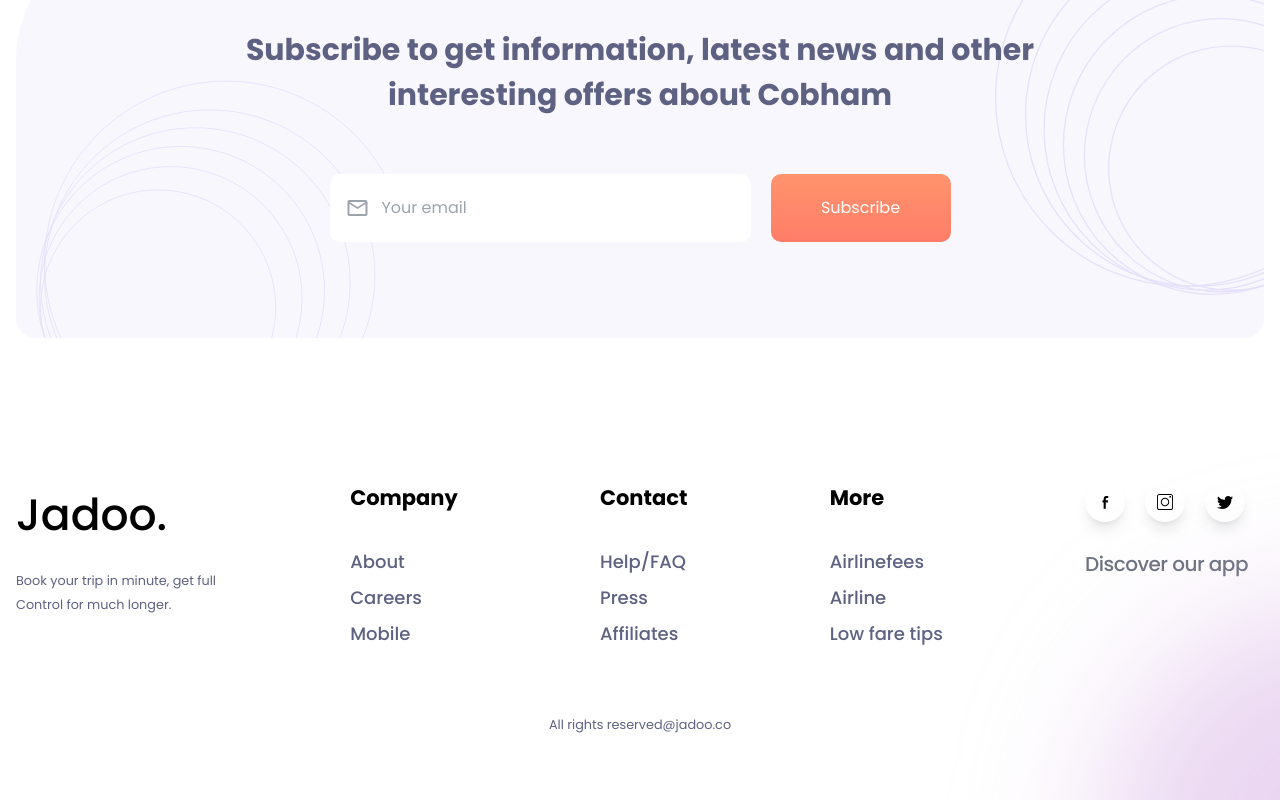
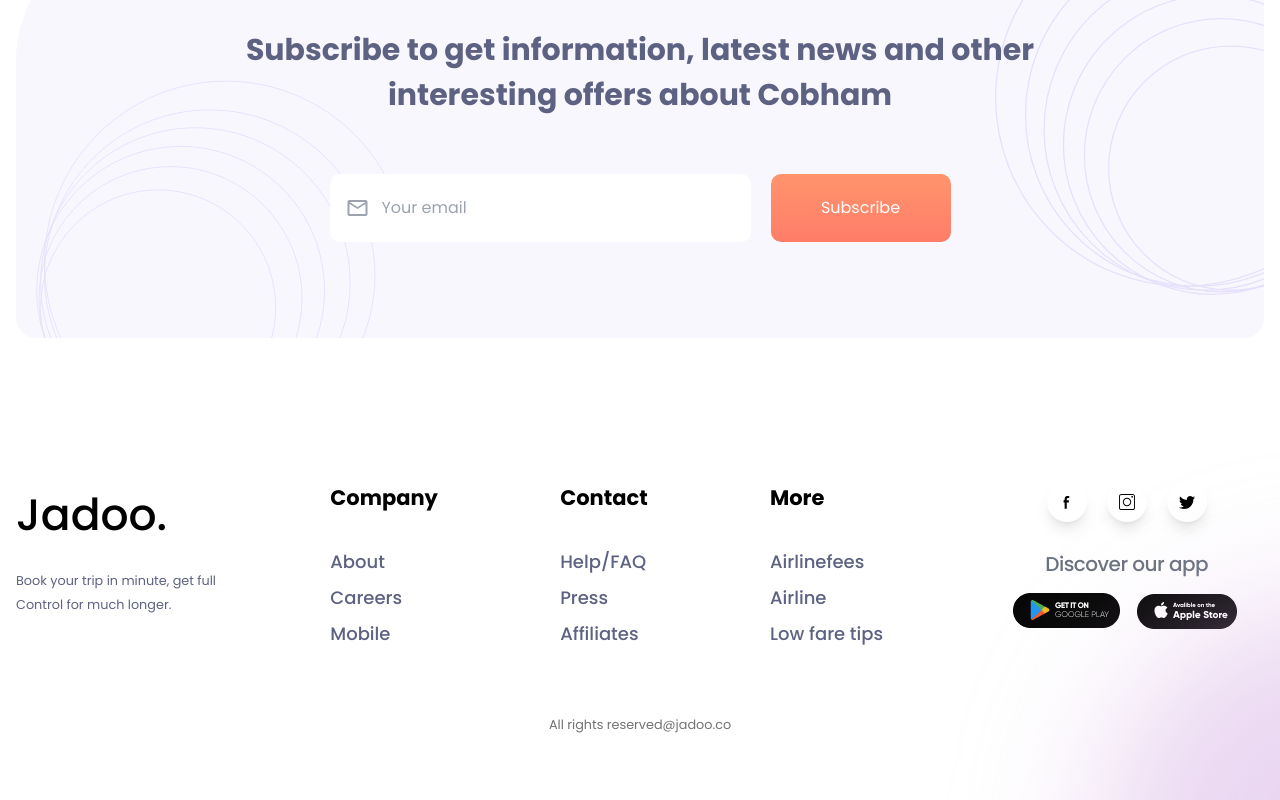
Before and after one commit to farreldev/slice_ui_next, a Next.js app: page / in a window 1280 px wide. Shown: the part 3760-4560 px from the top of the page. Built offline with nearby package versions, Linux system fonts and the light colour scheme; a web font is replaced by a local one.

Commit message:
update footer index page

```diff
--- a/src/pages/index.js
+++ b/src/pages/index.js
@@ -369,17 +369,17 @@ export default function Home() {
 							<ul className="space-y-2 text-lg font-medium text-custom-body-text">
 								<li>
 									<Link legacyBehavior href="/about">
-										<a>About</a>
+										<a className="hover:text-custom-yellow">About</a>
 									</Link>
 								</li>
 								<li>
 									<Link legacyBehavior href="/careers">
-										<a>Careers</a>
+										<a className="hover:text-custom-yellow">Careers</a>
 									</Link>
 								</li>
 								<li>
 									<Link legacyBehavior href="/mobile">
-										<a>Mobile</a>
+										<a className="hover:text-custom-yellow">Mobile</a>
 									</Link>
 								</li>
 							</ul>
@@ -389,17 +389,17 @@ export default function Home() {
 							<ul className="space-y-2 text-lg font-medium text-custom-body-text">
 								<li>
 									<Link legacyBehavior href="">
-										<a>Help/FAQ</a>
+										<a className="hover:text-custom-yellow">Help/FAQ</a>
 									</Link>
 								</li>
 								<li>
 									<Link legacyBehavior href="/press">
-										<a>Press</a>
+										<a className="hover:text-custom-yellow">Press</a>
 									</Link>
 								</li>
 								<li>
 									<Link legacyBehavior href="/affiliates">
-										<a>Affiliates</a>
+										<a className="hover:text-custom-yellow">Affiliates</a>
 									</Link>
 								</li>
 							</ul>
@@ -409,23 +409,24 @@ export default function Home() {
 							<ul className="space-y-2 text-lg font-medium text-custom-body-text">
 								<li>
 									<Link legacyBehavior href="/airlinefees">
-										<a>Airlinefees</a>
+										<a className="hover:text-custom-yellow">Airlinefees</a>
 									</Link>
 								</li>
 								<li>
 									<Link legacyBehavior href="/airline">
-										<a>Airline</a>
+										<a className="hover:text-custom-yellow">Airline</a>
 									</Link>
 								</li>
 								<li>
 									<Link legacyBehavior href="/lowfaretips">
-										<a>Low fare tips</a>
+										<a className="hover:text-custom-yellow">Low fare tips</a>
 									</Link>
 								</li>
 							</ul>
 						</div>
-						<div className="px-4">
-							<ul className="text-lg text-gray-500 flex space-x-5">
+						<div className="px-4 w-[22%] flex justify-center">
+							<div>
+								<ul className="text-lg text-gray-500 flex justify-center space-x-5">
 									<li>
 										<a href="" className="w-10 h-10 bg-white group overflow-hidden relative shadow-lg flex items-center justify-center rounded-full">
 											<span className="group-hover:opacity-100 opacity-0 z-10 transform rotate-0 group-hover:rotate-180 transition-all duration-300 bg-gradient-social absolute inset-0"></span>
@@ -451,29 +452,35 @@ export default function Home() {
 										</a>
 									</li>
 								</ul>
-							<h6 className="text-xl tracking-tight font-medium text-gray-500 mt-7 mb-3">Discover our app</h6>
-							{/* <ul>
-								<li>
+								<h6 className="text-xl text-center tracking-tight font-medium text-gray-500 mt-7 mb-3">Discover our app</h6>
+								<div className="flex justify-center">
+									<span className="flex-1">
 										<Link legacyBehavior href="/">
 											<a>
-											<Image src="/img/google-play.png" className="object-none" fill alt="Google Play" />
+												<Image src="/img/google-play.png" className="object-none" width={300} height={200} alt="Google Play" />
 											</a>
 										</Link>
-								</li>
-								<li>
+									</span>
+									<span className="flex-1">
 										<Link legacyBehavior href="/">
 											<a>
-											<Image src="/img/play-store.png" className="object-none" fill alt="Play Store" />
+												<Image src="/img/play-store.png" className="object-none" width={300} height={200} alt="Play Store" />
 											</a>
 										</Link>
-								</li>
-							</ul> */}
+									</span>
+								</div>
+							</div>
 						</div>
 					</div>
 				</div>
 				<div className="py-16">
 					<p className="text-center text-custom-body-text">
-						<small>All rights reserved@jadoo.co</small>
+						<small className="text-[#727272]">
+							All rights{" "}
+							<Link legacyBehavior href="mailto:reserved@jadoo.co">
+								<a>reserved@jadoo.co</a>
+							</Link>
+						</small>
 					</p>
 				</div>
 				<span className="w-[479px] h-[497px] block bg-custom-purple/50 rounded-full blur-[70px] absolute -bottom-[300px] -right-[300px]"></span>
```
Lines whose indentation alone changed are shown as unchanged.
